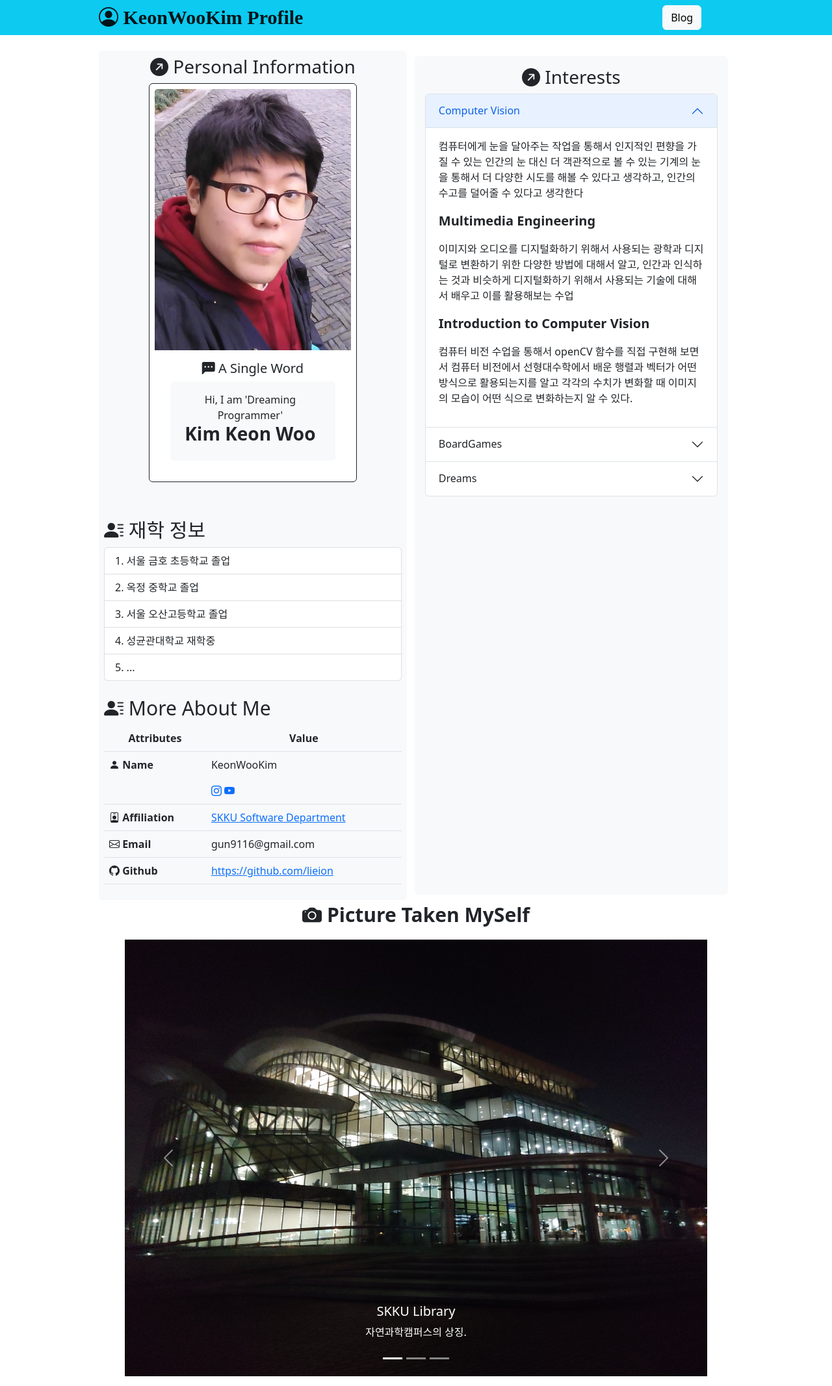
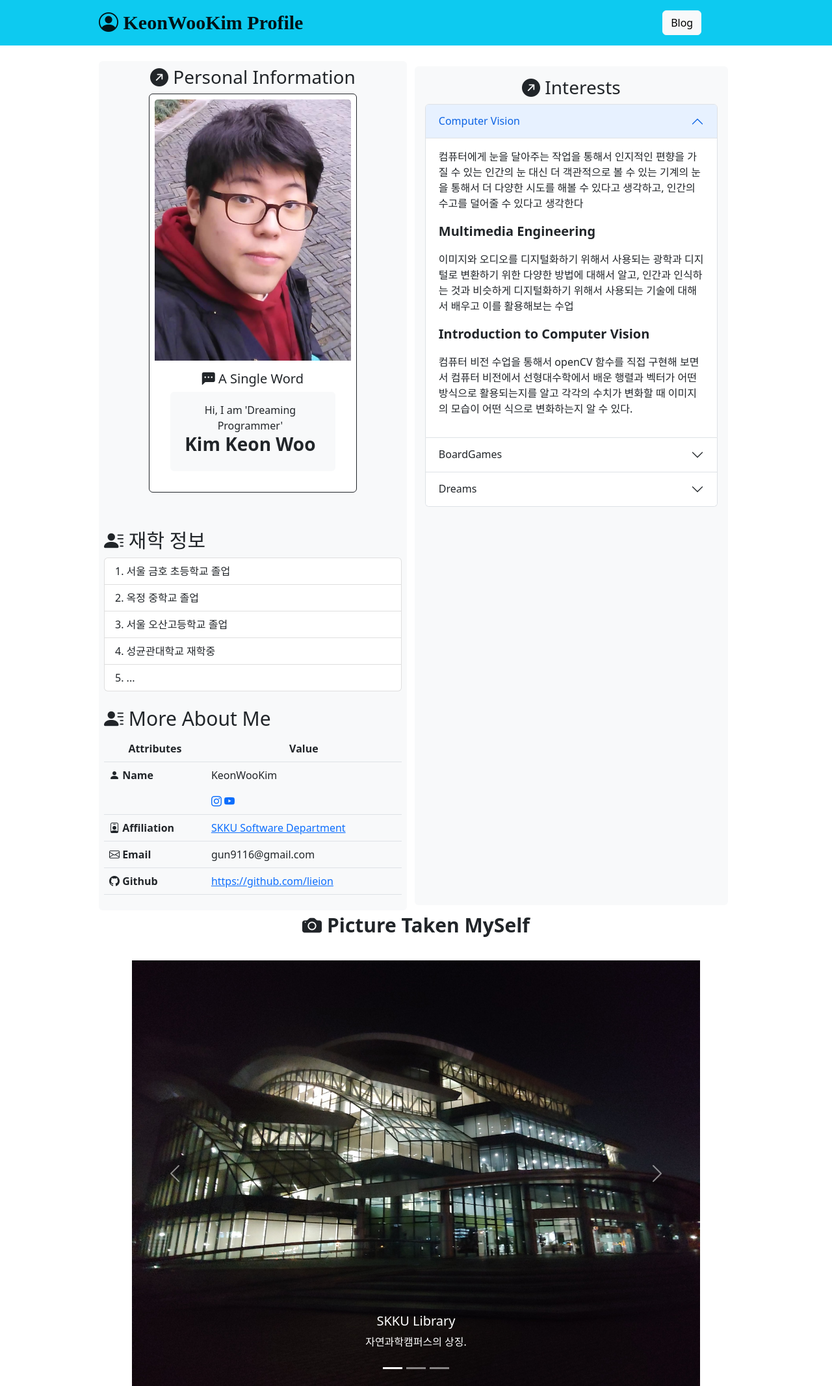
Before and after one commit to lieion/lieion.github.io, a website: page index.html in a window 1280 px wide. Shown: the whole page at 65% size. Drawn offline with nearby package versions, Linux system fonts and the light colour scheme.

Commit message:
Modify index.html

```diff
--- a/index.html
+++ b/index.html
@@ -15,7 +15,7 @@
     </head>
     <body>
         <!--HTMLCode-->
-        <nav class="navbar navbar-light bg-info w-100">
+        <nav class="navbar navbar-light bg-info w-100 p-3">
             <div class="container">
                 <div class="title"><span class="navbar-brand mb-0 h1 main-title"><i class="bi bi-person-circle"></i> KeonWooKim Profile</span></div>
                 <button type="button" class="btn btn-light" id="nav-button">Blog</button>
@@ -138,7 +138,7 @@
             <div>
                 <p class="pic-title"><i class="bi bi-camera-fill"></i> Picture Taken MySelf</p>
             </div>
-            <div class="picture-div w-100">
+            <div class="picture-div w-100 p-3">
 
                 <div class="carouse-picture">
                     <div id="carouselExampleCaptions" class="carousel slide" data-bs-ride="false">
```
